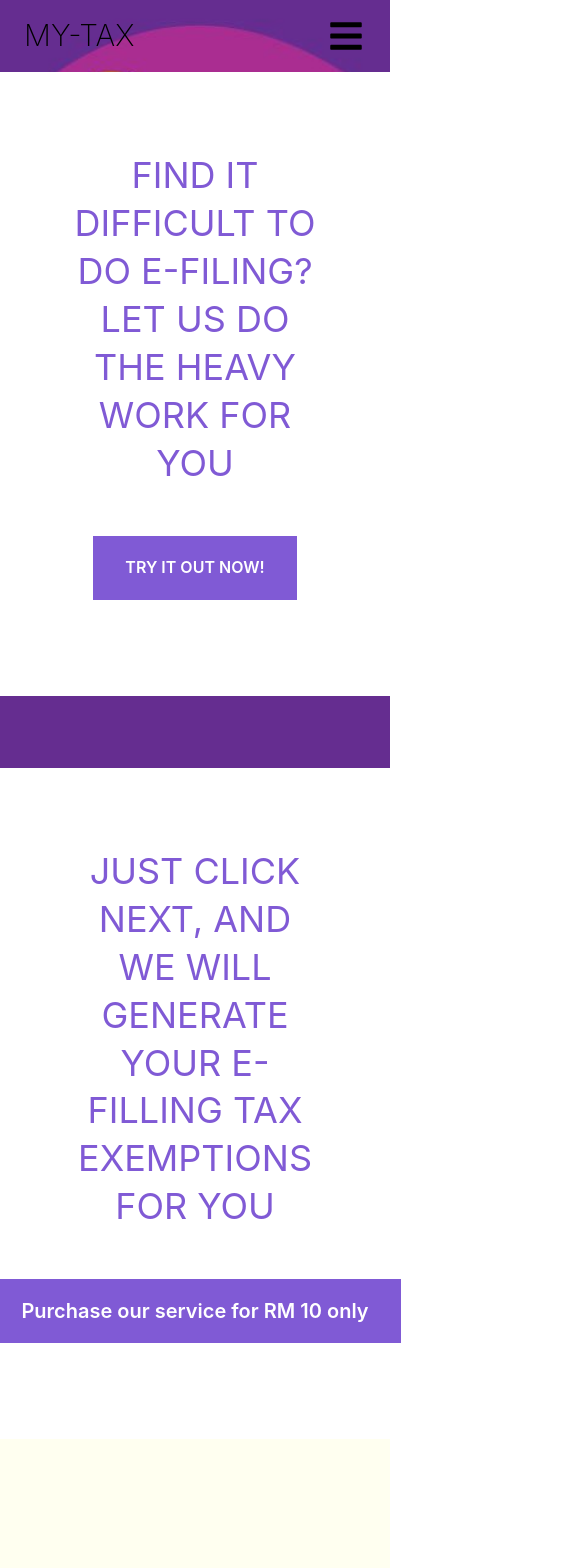
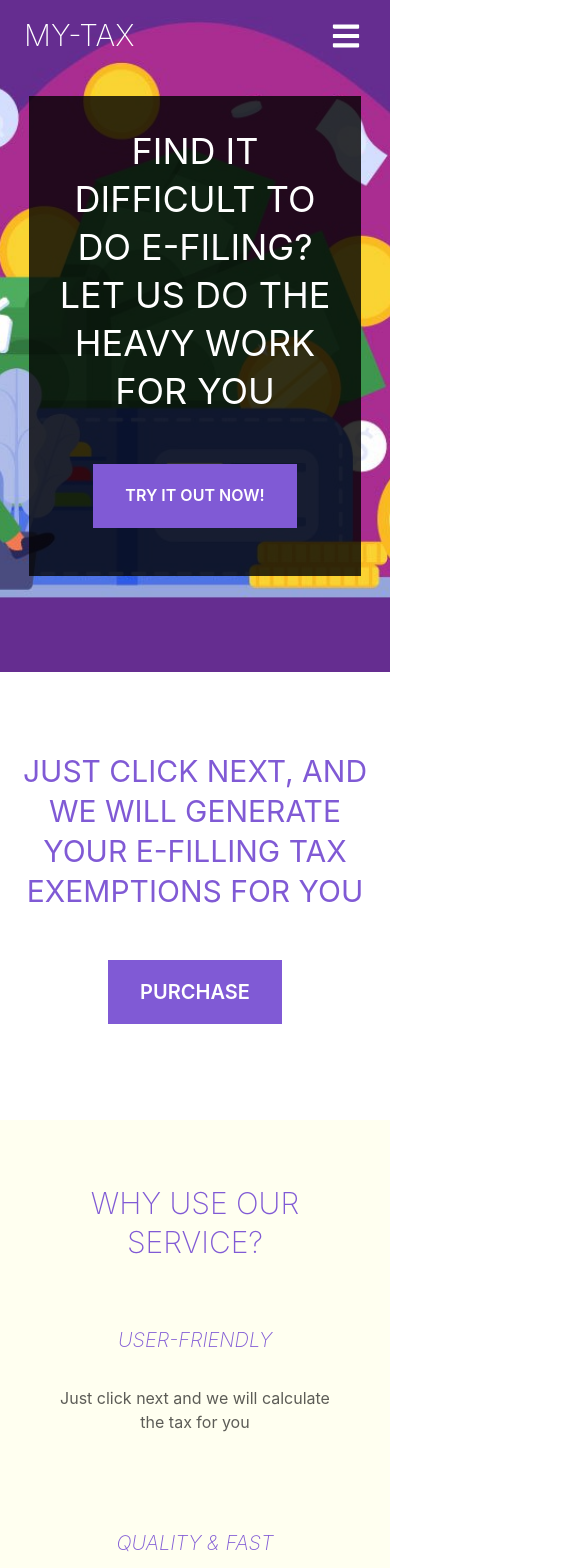
Before and after one commit to dandyling/mytax, a React (Create React App) app: page / in a window 390 px wide. Shown: the top 1568 px of the page, 585 px wide, since content can reach past the window. Built offline with nearby package versions, Linux system fonts and the light colour scheme.

Commit message:
feat: :sparkles: Make the website responsive

```diff
--- a/src/components/Footer.tsx
+++ b/src/components/Footer.tsx
@@ -15,18 +15,19 @@ export const Footer = () => {
         textTransform="uppercase"
         fontSize="2xl"
         fontWeight="thin"
-        my="16"
+        my={[4, null, 8]}
       >
         MYTAX
       </Heading>
       <Flex
+        flexDirection={["column", null, "row"]}
         justifyContent="flex-start"
-        alignItems="flex-start"
+        alignItems={["center", null, "flex-start"]}
         textAlign="center"
         width="100%"
       >
         <Flex
-          my="8"
+          my={[4, null, 8]}
           flex="1"
           direction="column"
           justifyContent="center"
@@ -40,7 +41,7 @@ export const Footer = () => {
           </Text>
         </Flex>
         <Flex
-          my="8"
+          my={[4, null, 8]}
           flex="1"
           direction="column"
           justifyContent="center"
@@ -57,7 +58,7 @@ export const Footer = () => {
           </Text>
         </Flex>
         <Flex
-          my="8"
+          my={[4, null, 8]}
           flex="1"
           direction="column"
           justifyContent="center"
@@ -66,10 +67,10 @@ export const Footer = () => {
           <Text fontSize="xl" textTransform="uppercase" my="4">
             Follow
           </Text>
-          <Link fontSize="medium" mt="4">
+          <Link fontSize="medium" mt="4" to="/">
             Instagram
           </Link>
-          <Link fontSize="medium" mb="4">
+          <Link fontSize="medium" mb="4" to="/">
             Facebook
           </Link>
         </Flex>
--- a/src/components/NavBar.tsx
+++ b/src/components/NavBar.tsx
@@ -48,7 +48,7 @@ function NavBar(props: NavBarProps) {
           className="navbar__menu"
           backgroundColor="transparent"
           color="white"
-          fontSize="4xl"
+          fontSize="3xl"
           aria-label="Open menu"
           onClick={onClickMenu}
           display={isVertical ? "inline-flex" : "none"}
@@ -57,7 +57,11 @@ function NavBar(props: NavBarProps) {
       </Flex>
       {isExpanded && (
         <>
-          <Flex className="navbar__middle" fontSize="medium" color="white">
+          <Flex
+            className="navbar__middle"
+            fontSize={["4xl", null, "medium"]}
+            color="white"
+          >
             {links.map((link, i) => {
               return (
                 <Link
@@ -73,12 +77,13 @@ function NavBar(props: NavBarProps) {
           </Flex>
           <Flex className="navbar__end" justifyContent="flex-end">
             <Button
+              padding={[8, null, 0]}
               backgroundColor="purple.500"
               color="white"
               size="lg"
               borderRadius="none"
             >
-              <Text fontSize="small">Buy Now</Text>
+              <Text fontSize={["2xl", null, "small"]}>Buy Now</Text>
             </Button>
           </Flex>
         </>
@@ -101,7 +106,7 @@ export const ResponsiveNavBar = styled(NavBar)`
         justify-content: space-between;
         width: 100%;
         h2, button {
-          color: black;
+          color: ${props.isExpanded ? "black" : "white"};
         }
       }
       .navbar__middle {
@@ -114,6 +119,7 @@ export const ResponsiveNavBar = styled(NavBar)`
         }
       }
       .navbar__end {
+        visibility: hidden;
         flex-direction: column;
         justify-content: flex-end;
       }
--- a/src/features/landing/about/CTO.tsx
+++ b/src/features/landing/about/CTO.tsx
@@ -1,7 +1,15 @@
-import { Container, Flex, Heading, Button } from "@chakra-ui/react";
+import {
+  Container,
+  Flex,
+  Heading,
+  Button,
+  useBreakpointValue,
+} from "@chakra-ui/react";
 import React from "react";
 
 export function CTO() {
+  const isPortrait = useBreakpointValue({ base: true, md: false });
+
   return (
     <Flex
       as="section"
@@ -46,7 +54,7 @@ export function CTO() {
           fontSize="xl"
           borderRadius="none"
         >
-          Purchase our service for RM 10
+          {isPortrait ? "Purchase" : "Purchase our service for RM 10"}
         </Button>
       </Container>
     </Flex>
--- a/src/features/landing/about/Description.tsx
+++ b/src/features/landing/about/Description.tsx
@@ -9,18 +9,19 @@ export function Description() {
         flexDirection="column"
         justifyContent="center"
         alignItems="center"
-        textAlign="center"
+        textAlign="left"
         backgroundColor="white"
         maxWidth="120ch"
-        padding="16"
+        fontSize={["2xl", null, "3xl"]}
+        padding={[8, null, 16]}
       >
-        <Text my={8} fontSize="3xl" fontWeight="thin">
+        <Text my={[4, null, 8]} fontWeight="thin">
           We are a team of professionals who would like to make your life
           better. We believe that paying tax should be a sweet experience, not
           one you should be dreading every year. Thus, we strive to make a
           difference so that your life can be better.
         </Text>
-        <Text my={8} fontSize="3xl" fontWeight="thin">
+        <Text my={[4, null, 8]} fontWeight="thin">
           Faced with the same problem as you do, we were frustrated by the
           user-unfriendliness of the user interface of the e-filing website.
           Thus, we created this platform so that you can easily pay your tax
--- a/src/features/landing/about/Hero.tsx
+++ b/src/features/landing/about/Hero.tsx
@@ -9,7 +9,7 @@ export function Hero() {
       backgroundPosition="center"
       backgroundRepeat="no-repeat"
       backgroundSize="cover"
-      height="3xl"
+      height={["xl", null, "3xl"]}
       justifyContent="center"
       alignItems="center"
       width="100%"
--- a/src/features/landing/home/Demo.tsx
+++ b/src/features/landing/home/Demo.tsx
@@ -1,8 +1,16 @@
-import { Button, Flex, Heading, Text } from "@chakra-ui/react";
+import {
+  Button,
+  Flex,
+  Heading,
+  Text,
+  useBreakpointValue,
+} from "@chakra-ui/react";
 import React from "react";
 import { Link } from "react-router-dom";
 
 export function Demo() {
+  const isPortrait = useBreakpointValue({ base: true, md: false });
+
   return (
     <Flex
       as="section"
@@ -12,14 +20,14 @@ export function Demo() {
       alignItems="center"
       backgroundColor="white"
       py="16"
-      px="32"
+      px={[4, null, 32]}
       textAlign="center"
     >
       <Heading
         as="h1"
         color="purple.500"
         textTransform="uppercase"
-        fontSize="4xl"
+        fontSize={["3xl", null, "4xl"]}
         fontWeight="normal"
         my="4"
       >
@@ -36,8 +44,13 @@ export function Demo() {
         my="8"
         borderRadius="none"
       >
-        <Text fontSize="xl" fontWeight="semibold" size="large">
-          Purchase our service for RM 10 only
+        <Text
+          fontSize="xl"
+          fontWeight="semibold"
+          size="large"
+          textTransform={isPortrait ? "uppercase" : "none"}
+        >
+          {isPortrait ? "Purchase" : "Purchase our service for RM 10 only"}
         </Text>
       </Button>
     </Flex>
--- a/src/features/landing/home/Hero.tsx
+++ b/src/features/landing/home/Hero.tsx
@@ -10,7 +10,7 @@ export const Hero = () => {
       backgroundPosition="center"
       backgroundRepeat="no-repeat"
       backgroundSize="cover"
-      height="3xl"
+      height={["2xl", null, "3xl"]}
       justifyContent="center"
       alignItems="center"
       width="100%"
@@ -21,15 +21,15 @@ export const Hero = () => {
         justifyContent="center"
         alignItems="center"
         textAlign="center"
-        backgroundColor="white"
-        maxWidth="80ch"
-        padding="16"
+        backgroundColor={["blackAlpha.800", null, "white"]}
+        maxWidth={["85%", null, "80ch"]}
+        padding={[4, null, 16]}
       >
         <Heading
           as="h1"
-          color="purple.500"
+          color={["white", null, "purple.500"]}
           textTransform="uppercase"
-          fontSize="4xl"
+          fontSize={["4xl"]}
           fontWeight="normal"
           my="4"
         >
--- a/src/features/landing/home/Reviews.tsx
+++ b/src/features/landing/home/Reviews.tsx
@@ -5,11 +5,11 @@ export const Reviews = () => {
   return (
     <Box
       as="section"
-      height="4xl"
+      height={["400px", null, "4xl"]}
       width="100%"
       backgroundColor="white"
-      py="32"
-      px="64"
+      py={[8, null, 32]}
+      px={[4, null, 64]}
     >
       <Container maxWidth="180ch" position="relative">
         <Image
@@ -24,24 +24,24 @@ export const Reviews = () => {
           position="absolute"
           flexDirection="column"
           backgroundColor="yellow.50"
-          padding="24"
+          padding={[4, null, 24]}
           width="55%"
           left="0"
           top="120px"
         >
           <Heading
             as="h2"
-            textTransform="uppercase"
-            fontSize="3xl"
+            textTransform={["none", null, "uppercase"]}
+            fontSize={["large", null, "3xl"]}
             fontWeight="thin"
           >
             "Saves me time on filling tax that would normally takes me a few
             months to do!"
           </Heading>
           <Text
-            mt="8"
+            mt={[1, null, 8]}
             textTransform="uppercase"
-            fontSize="3xl"
+            fontSize={["medium", null, "3xl"]}
             fontWeight="thin"
           >
             ~ Lily
--- a/src/features/landing/home/Services.tsx
+++ b/src/features/landing/home/Services.tsx
@@ -51,7 +51,7 @@ export const Services = () => {
         justifyContent="center"
         alignItems="center"
         textAlign="center"
-        padding="16"
+        padding={[8, null, 16]}
         maxWidth="180ch"
       >
         <Heading
@@ -60,18 +60,23 @@ export const Services = () => {
           textTransform="uppercase"
           fontSize="3xl"
           fontWeight="thin"
-          my="16"
+          my={[8, 0, 16]}
         >
           Why use our service?
         </Heading>
         <Grid
-          gridTemplateColumns="repeat(3, 1fr)"
+          gridTemplateColumns={["1fr", null, "repeat(3, 1fr)"]}
           gridAutoRows="auto"
           width="100%"
         >
           {posts.map((p, i) => {
             return (
-              <Flex my="16" mx="8" direction="column" key={`${i} - ${p.name}`}>
+              <Flex
+                my={[8, null, 16]}
+                mx={[4, null, 8]}
+                direction="column"
+                key={`${i} - ${p.name}`}
+              >
                 <Heading
                   as="h3"
                   color="purple.500"
@@ -82,7 +87,7 @@ export const Services = () => {
                 >
                   {p.name}
                 </Heading>
-                <Text fontSize="medium" my="8">
+                <Text fontSize="medium" my={[8, null, 8]}>
                   {p.description}
                 </Text>
               </Flex>
```
